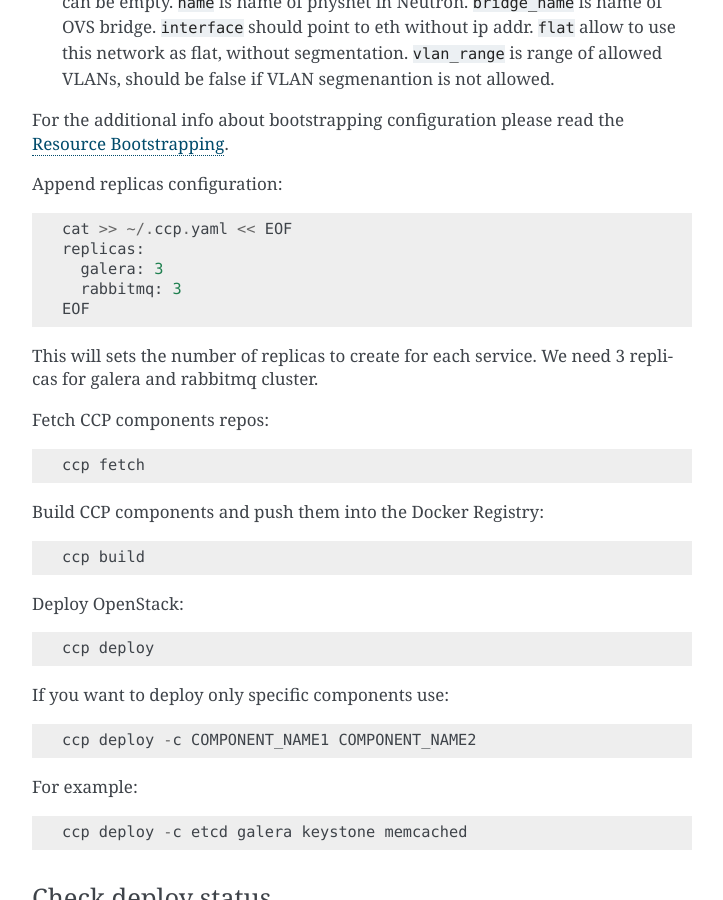
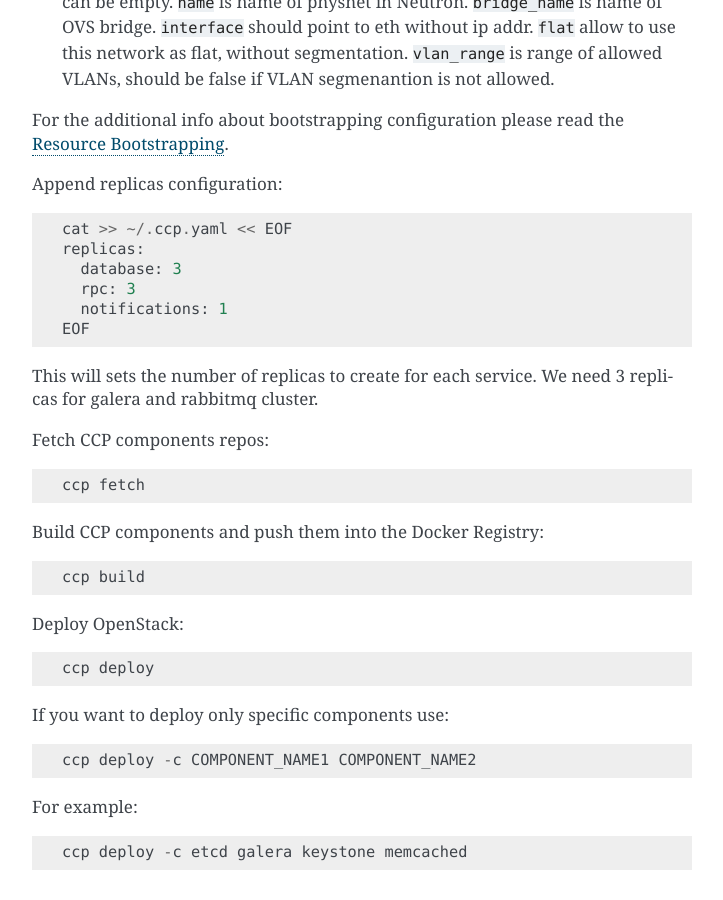
Before and after one commit to openstack-archive/fuel-ccp, a Sphinx documentation site: the page built from doc/source/quickstart.rst, in a window 1280 px wide and 900 px high, scrolled down 2765 px. Shown: the whole window, without its empty margins (388-1111 px from the left). Built offline with Sphinx 7.4.7, drawn with Linux system fonts in a browser that asks for light colours.

Commit message:
Updated quickstart docs
Change-Id: Ib9da6c4692da45a58efe8f4f26aa88ef6c528fca

```diff
--- a/doc/source/quickstart.rst
+++ b/doc/source/quickstart.rst
@@ -156,8 +156,9 @@
 
     cat >> ~/.ccp.yaml << EOF
     replicas:
-      galera: 3
-      rabbitmq: 3
+      database: 3
+      rpc: 3
+      notifications: 1
     EOF
 
 This will sets the number of replicas to create for each service. We need 3
```
